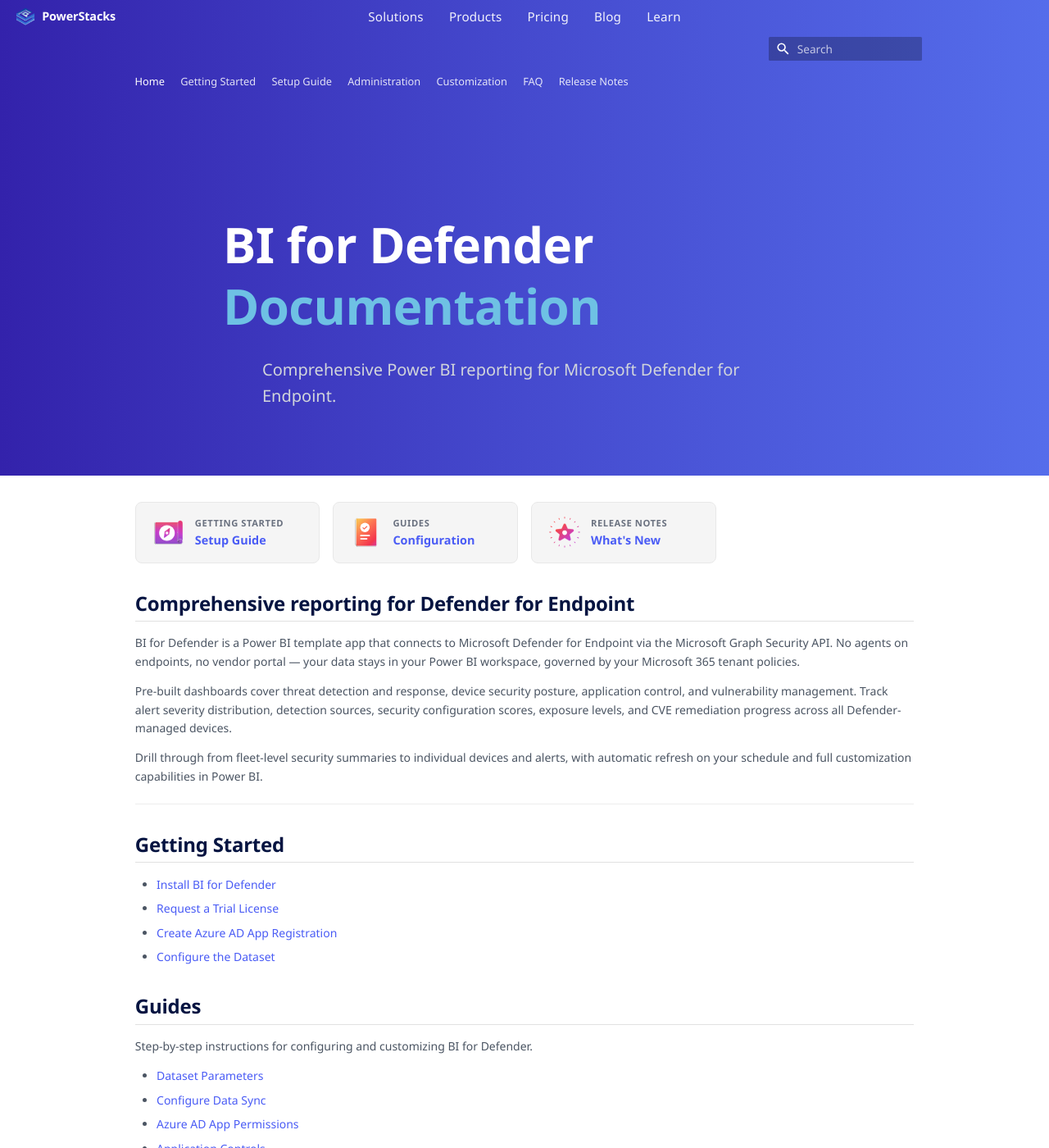
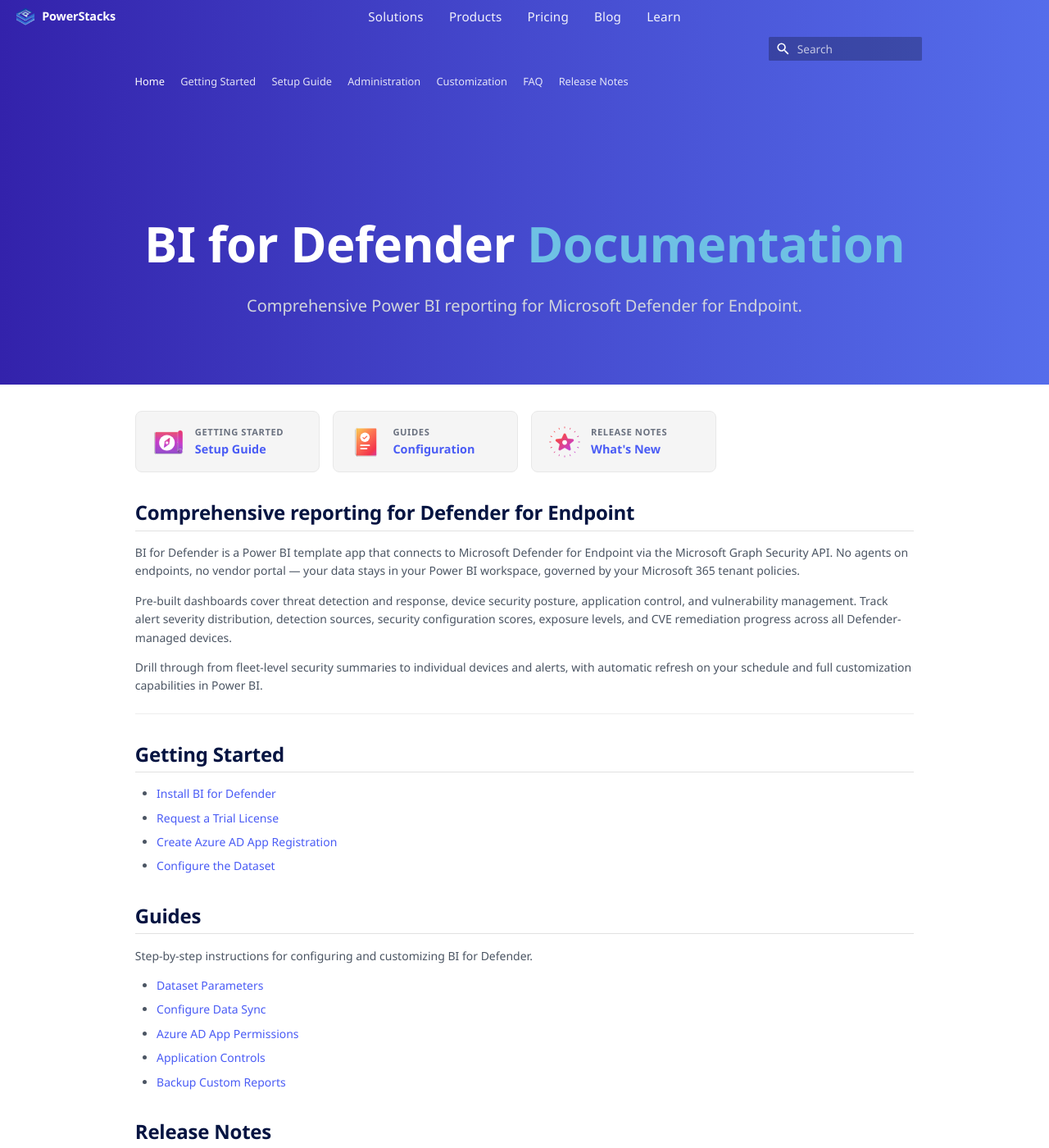
Before and after one commit to powerstacks-corp/BI-for-Defender, an MkDocs documentation site: the page built from docs/index.md, in a window 1280 px wide and 1400 px high. Shown: the whole window at 82% size. Built offline with MkDocs 1.6.1 and Material for MkDocs 9.7.7, drawn with Linux system fonts in a browser that asks for light colours; comment, search, counter and statistics services are not loaded.

Commit message:
Fix sticky nav; center hero text; style article page h1s as heroes

```diff
--- a/docs/stylesheets/microsoft-learn.css
+++ b/docs/stylesheets/microsoft-learn.css
@@ -709,9 +709,9 @@ html {
   box-sizing: border-box;
   position: relative;
   overflow: hidden;
+  text-align: center;
 }
 
-/* Match marketing site's padding on md+ and lg+ screens */
 @media (min-width: 768px) {
   .hero-banner {
     padding: 7rem 1.5rem 4rem 1.5rem;
@@ -734,8 +734,8 @@ html {
   background: linear-gradient(90deg, #241880 0%, #4058C8 100%);
 }
 
-/* Shared container (centered in viewport) — left-align text within, like the
-   marketing site's Hero (container-narrow + max-w-3xl pattern) */
+/* Centered text with a comfortable max-width — avoids awkward line breaks
+   on long titles like "BI for SCCM Documentation" */
 .hero-banner h1,
 .hero-banner p {
   max-width: 72rem;
@@ -743,7 +743,7 @@ html {
   margin-right: auto;
   padding-left: 1rem;
   padding-right: 1rem;
-  text-align: left;
+  text-align: center;
   box-sizing: border-box;
 }
 
@@ -751,11 +751,11 @@ html {
   color: #ffffff !important;
   font-size: 2.25rem;  /* text-4xl on mobile */
   font-weight: 700;
-  line-height: 1.25;
+  line-height: 1.2;
   letter-spacing: -0.01em;
   margin-bottom: 0;
   border-bottom: none !important;
-  max-width: 48rem;  /* max-w-3xl, like the marketing site */
+  /* No max-width constraint — let the title breathe at any width */
 }
 
 /* Accent word in hero title — matches marketing site's text-brand-blue */
@@ -763,7 +763,6 @@ html {
   color: #6EC1E4;
 }
 
-/* Responsive: text-5xl at md (768px+), text-6xl at lg (1024px+) */
 @media (min-width: 768px) {
   .hero-banner h1 {
     font-size: 3rem;  /* text-5xl */
@@ -783,17 +782,17 @@ html {
 }
 
 .hero-banner p {
-  color: #d1d5db !important;  /* text-gray-300, matches marketing site subtitle */
-  font-size: 1.125rem;  /* text-lg */
-  line-height: 1.625;  /* leading-relaxed */
-  margin-top: 1.5rem;  /* mt-6 */
+  color: #d1d5db !important;  /* text-gray-300 */
+  font-size: 1.125rem;
+  line-height: 1.625;
+  margin-top: 1.5rem;
   margin-bottom: 0;
-  max-width: 42rem;  /* max-w-2xl */
+  /* No max-width — centered text, full width */
 }
 
 @media (min-width: 768px) {
   .hero-banner p {
-    font-size: 1.25rem;  /* text-xl */
+    font-size: 1.25rem;
   }
 }
 
@@ -934,8 +933,12 @@ html {
 /* ── Issue fixes (Apr 15 2026) — REVISED Apr 16 ───────────────────── */
 
 /* Only the global PowerStacks nav (md-banner) stays sticky when scrolling.
-   md-header (search) and md-tabs (secondary nav) scroll up with the page. */
+   md-header (search) and md-tabs (secondary nav) scroll up with the page.
+
+   IMPORTANT: Do NOT add overflow: hidden/clip/scroll/auto to html, body, or
+   any ancestor of .md-banner — that will break position:sticky. */
 .md-banner {
+  position: -webkit-sticky !important;
   position: sticky !important;
   top: 0 !important;
   z-index: 10 !important;
@@ -955,14 +958,6 @@ html {
   z-index: auto !important;
 }
 
-/* Prevent horizontal scroll from the .hero-banner 100vw trick.
-   IMPORTANT: use overflow-x: clip (not hidden) — `hidden` would break
-   position:sticky on the md-banner above. `clip` doesn't establish a
-   scroll container, so sticky keeps working. */
-.md-container {
-  overflow-x: clip;
-}
-
 /* Add top padding back to the main content area so regular (non-hero) pages
    don't sit right against the nav above them */
 .md-content__inner {
@@ -973,3 +968,56 @@ html {
 .md-sidebar--secondary {
   padding-top: 1.5rem;
 }
+
+
+/* ── Article page hero (applies to every page's first h1) ─────────────
+   Homepage uses <div class="hero-banner"> with its own styling. Article
+   pages just have a plain markdown heading that becomes <h1>. This rule
+   makes that first h1 render as a matching gradient hero too, so every
+   docs page has the same branded look.
+   We EXCLUDE h1s inside .hero-banner (they're already styled by that rule).
+   ──────────────────────────────────────────────────────────────────── */
+
+.md-typeset h1:first-of-type:not(.hero-banner h1) {
+  /* Break out to full viewport width */
+  width: 100vw;
+  position: relative;
+  left: 50%;
+  margin-left: -50vw;
+
+  /* Gradient hero styling */
+  background: linear-gradient(90deg, #3322AB 0%, #454ACE 50%, #556DEB 100%);
+  color: #ffffff !important;
+  text-align: center;
+  font-size: 2.25rem;
+  font-weight: 700;
+  line-height: 1.2;
+  letter-spacing: -0.01em;
+  padding: 4rem 1rem 3rem 1rem;
+  margin-top: -1.5rem;
+  margin-bottom: 2rem;
+  border: none !important;
+  border-radius: 0;
+  overflow: hidden;
+}
+
+@media (min-width: 768px) {
+  .md-typeset h1:first-of-type:not(.hero-banner h1) {
+    font-size: 3rem;
+    padding: 5rem 1.5rem 3.5rem 1.5rem;
+  }
+}
+
+@media (min-width: 1024px) {
+  .md-typeset h1:first-of-type:not(.hero-banner h1) {
+    font-size: 3.75rem;
+    padding: 6rem 2rem 4rem 2rem;
+  }
+}
+
+@media (max-width: 600px) {
+  .md-typeset h1:first-of-type:not(.hero-banner h1) {
+    font-size: 1.875rem;
+    padding: 2.5rem 1rem 2rem 1rem;
+  }
+}
```
